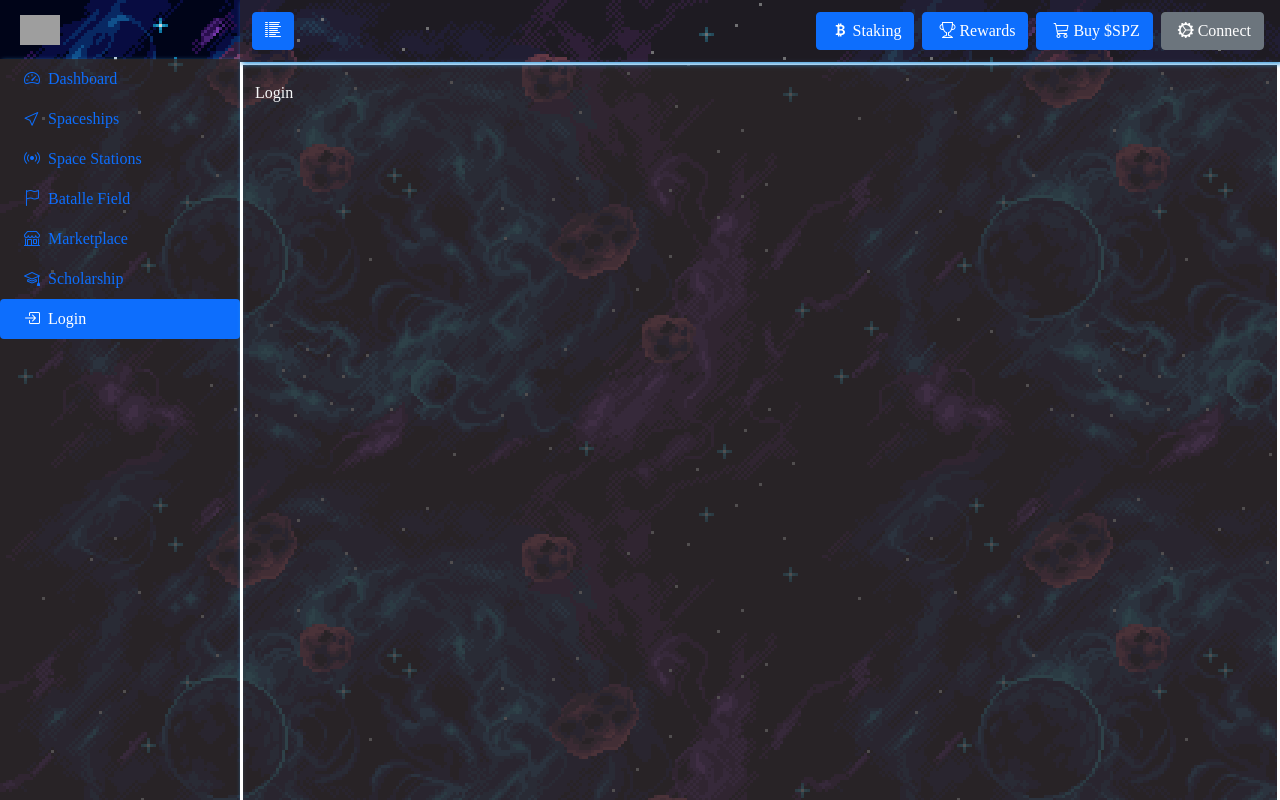
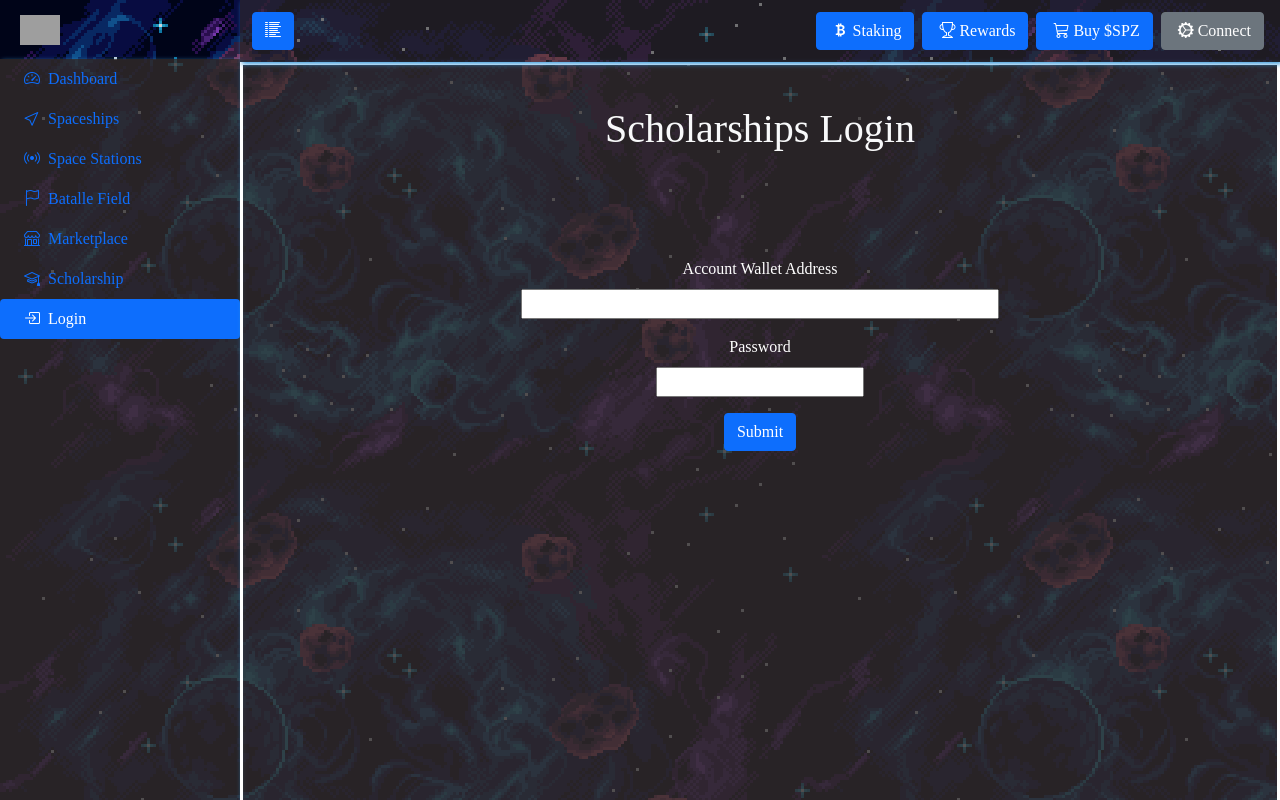
Before and after one commit to RaulMohZavTesting/game-responsive, a plain HTML site: page index.html in a window 1280 px wide. Both pictures are taken after a click on the tab "Login". Drawn offline with nearby package versions, Linux system fonts and the light colour scheme; grey boxes are pictures that could not be loaded.

Commit message:
Agregando la sección Login

```diff
--- a/index.html
+++ b/index.html
@@ -629,7 +629,44 @@
                 role="tabpanel"
                 aria-labelledby="v-pills-login-tab"
               >
-                Login
+                <div class="text-center">
+                  <br />
+                  <h1>Scholarships Login</h1>
+                  <br /><br /><br /><br />
+                  <form>
+                    <div class="mb-3">
+                      <label for="exampleDataList" class="form-label text-white"
+                        >Account Wallet Address</label
+                      ><br />
+                      <input
+                        type="text"
+                        size="50"
+                        aria-label="default input example"
+                      />
+                    </div>
+                    <div class="mb-3">
+                      <label
+                        for="exampleInputPassword1"
+                        class="form-label text-white"
+                        >Password</label
+                      ><br />
+                      <input
+                        type="password"
+                        size="20"
+                        id="exampleInputPassword1"
+                      />
+                    </div>
+
+                    <button
+                      type="button"
+                      class="btn btn-primary"
+                      data-bs-toggle="modal"
+                      data-bs-target="#staticBackdrop"
+                    >
+                      Submit
+                    </button>
+                  </form>
+                </div>
               </div>
             </div>
           </div>
```
